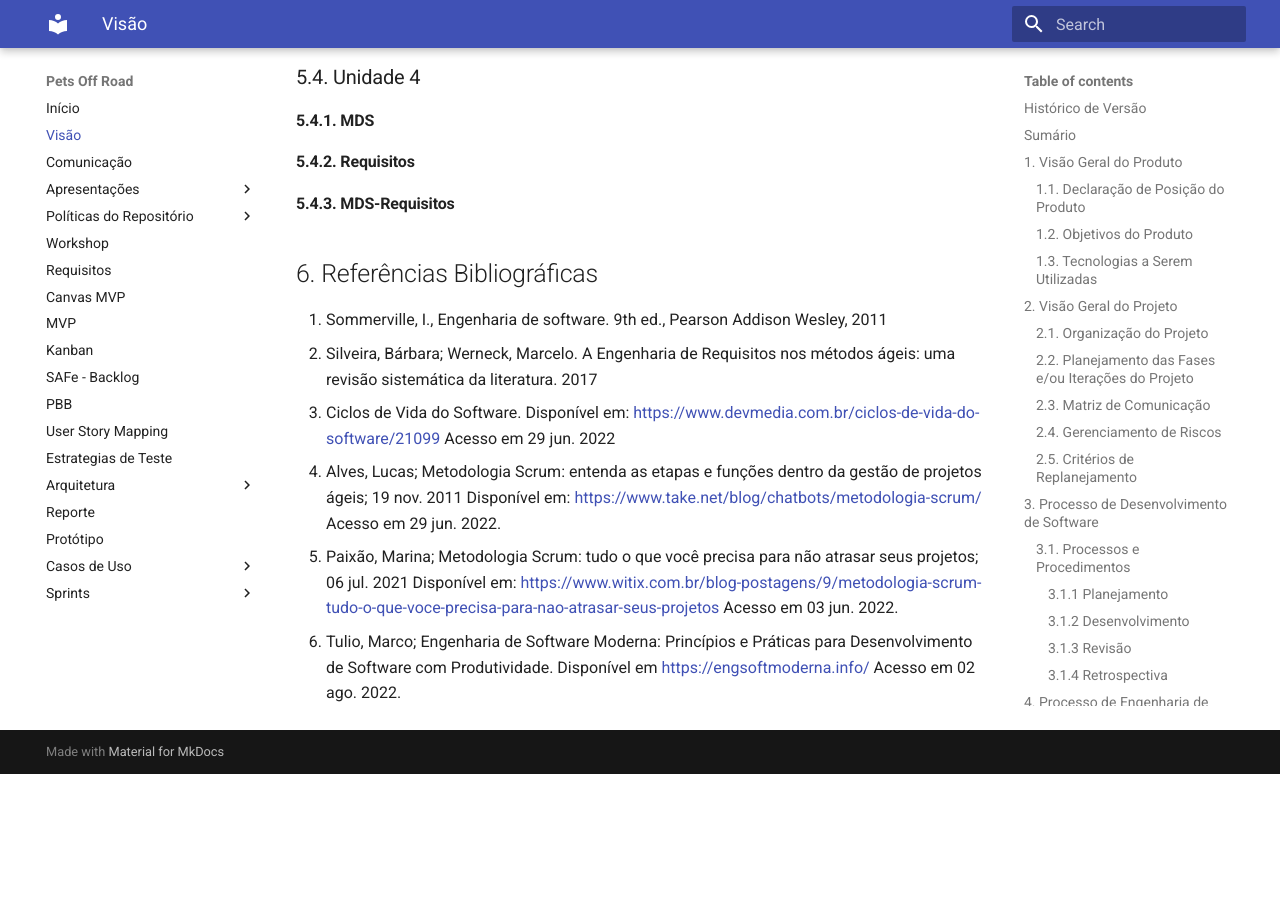
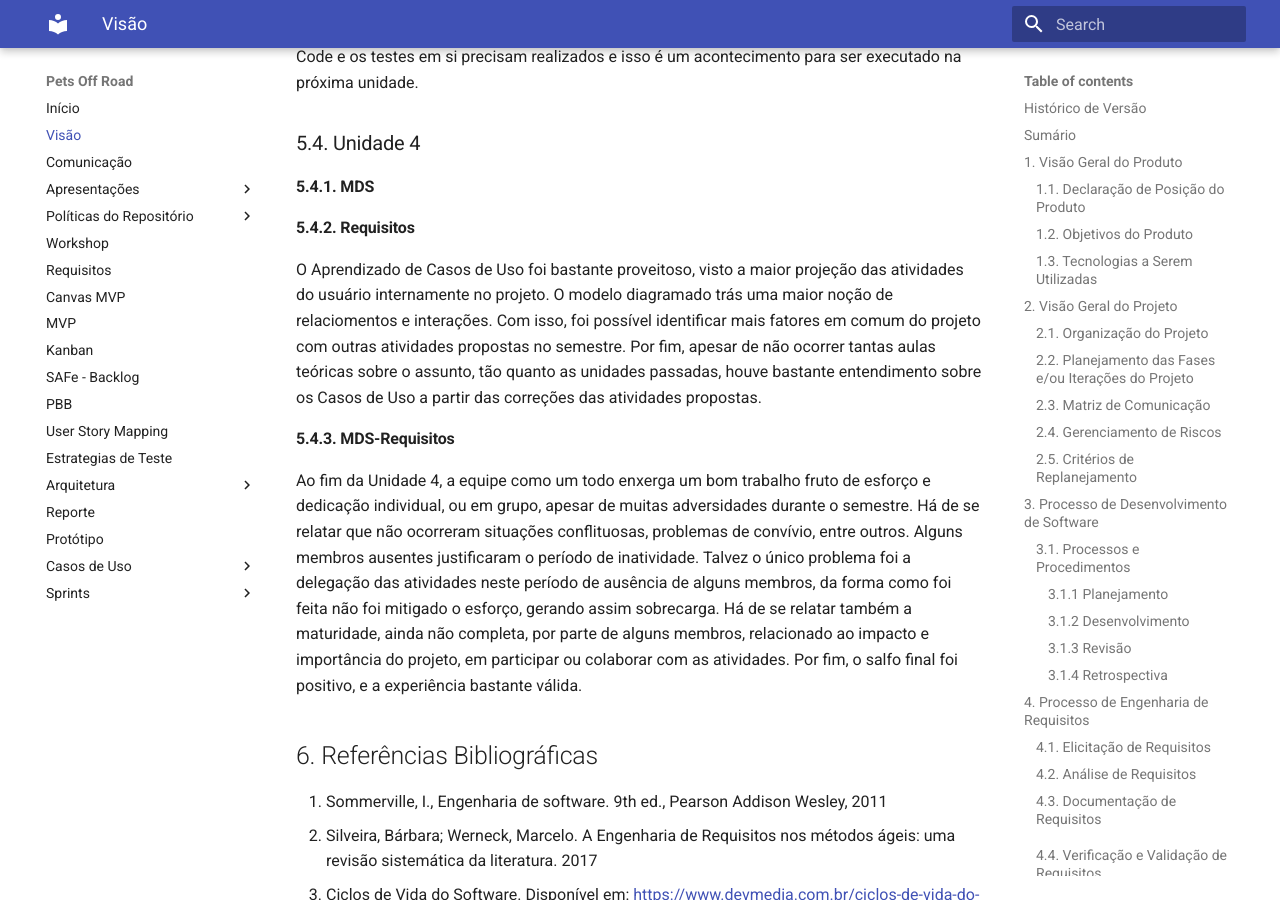
Before and after one commit to mdsreq-fga-unb/2022.1-pets-off-road, an MkDocs documentation site: the page built from docs/doc_visao.md, in a window 1280 px wide and 900 px high, scrolled down 15054 px. Built offline with MkDocs 1.6.1 and Material for MkDocs 9.7.7, drawn with Linux system fonts in a browser that asks for light colours; before the commit the page ends 15828 px from its top, so only the background shows below that; some of the changed text lies outside the part shown.

Commit message:
visão finalizado

```diff
--- a/docs/doc_visao.md
+++ b/docs/doc_visao.md
@@ -18,6 +18,7 @@
 | 10/08/2022 |  1.5   |                    Alteração processo de desenvolvimento                     |                   Pedro Helias                   |
 | 13/08/2022 |  1.6   |                            Correções no documento                            |                   Pedro Helias                   |
 | 08/09/2022 |  1.7   |                          Alteração no planejamento                           |              Pedro Helias e Gabriel              |
+| 14/09/2022 |  1.8   |                          Correções e últimas adições                           |              Pedro Helias e Gabriel              |
 
 
 
@@ -99,7 +100,7 @@
 | Sprint 10 |                               US25, US18, US07, Débitos Front End - MVP1, Atividade ExtraClasse(REQ e MDS)                               | 21/08/2022  | 27/08/2022 |
 | Sprint 11 |                                  US25, US18, US07, Débitos Front End - MVP1 + Testes de funcionalidades                                  | 28/08/2022  | 03/09/2022 |
 | Sprint 12 |   US14, US04, Revisar Documentação - MDS e REQ, Especificação de casos de usuário e Revisão da Diagramação dos casos de usuário   | 04/09/2022  | 10/09/2022 |
-| Sprint 13 |                                                               MVP2                                                                | 11/09/2022  | 17/09/2022 |
+| Sprint 13 |                                                               Integração de FrontEnd com BackEnd, Correção de documentação, Deploy em plataforma virtual.                                                                | 11/09/2022  | 17/09/2022 |
 
 
 
@@ -308,8 +309,14 @@
 ### 5.4. Unidade 4
 #### 5.4.1. MDS
 #### 5.4.2. Requisitos
+
+O Aprendizado de Casos de Uso foi bastante proveitoso, visto a maior projeção das atividades do usuário internamente no projeto. O modelo diagramado trás uma maior noção de relaciomentos e interações. Com isso, foi possível identificar mais fatores em comum do projeto com outras atividades propostas no semestre.
+Por fim, apesar de não ocorrer tantas aulas teóricas sobre o assunto, tão quanto as unidades passadas, houve bastante entendimento sobre os Casos de Uso a partir das correções das atividades propostas.
 #### 5.4.3. MDS-Requisitos
 
+Ao fim da Unidade 4, a equipe como um todo enxerga um bom trabalho fruto de esforço e dedicação individual, ou em grupo, apesar de muitas adversidades durante o semestre. Há de se relatar que não ocorreram situações conflituosas, problemas de convívio, entre outros. Alguns membros ausentes justificaram o período de inatividade. Talvez o único problema foi a delegação das atividades neste período de ausência de alguns membros, da forma como foi feita não foi mitigado o esforço, gerando assim sobrecarga.
+Há de se relatar também a maturidade, ainda não completa, por parte de alguns membros, relacionado ao impacto e importância do projeto, em participar ou colaborar com as atividades.
+Por fim, o salfo final foi positivo, e a experiência bastante válida.
 ##  6. Referências Bibliográficas
 
 1. Sommerville, I., Engenharia de software. 9th ed., Pearson Addison Wesley, 2011
```
